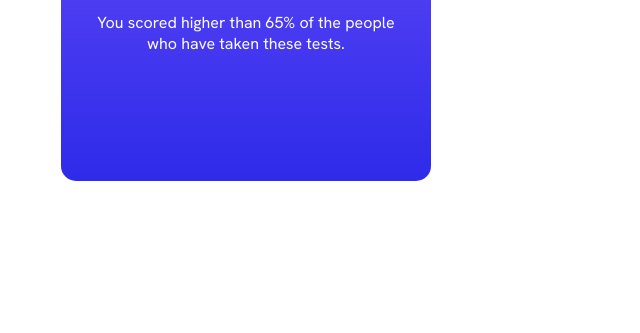
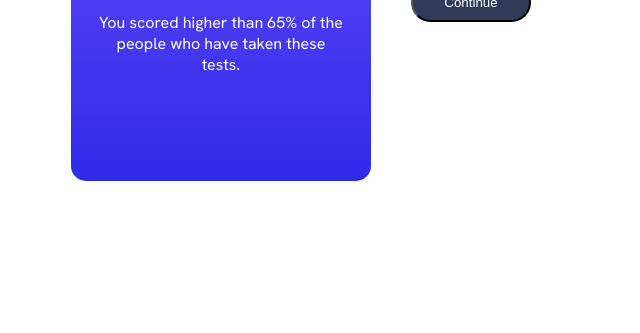
Before and after one commit to Trishachi/FrontEndMentor, a plain HTML site: page results-summary-component-main/index.html in a window 1280 px wide. Shown: the part 467-800 px from the top of the page, without its empty margins (319-959 px from the left). Drawn offline with Linux system fonts and the light colour scheme.

Commit message:
Update scorecard size

```diff
--- a/results-summary-component-main/styles.css
+++ b/results-summary-component-main/styles.css
@@ -21,9 +21,9 @@ body {
 #result-box {
     background-image:linear-gradient(to top, hsl(241, 81%, 54%), hsl(252, 100%, 67%));
     color: hsl(0, 0%, 100%);
-    padding: 25px 35px;
+    padding: 25px;
     border-radius: 15px;
-    max-width: 300px;
+    max-width: 250px;
 
 }
 
@@ -53,7 +53,8 @@ body {
 
 /* Styles for Summary Box */
 #summary-box {
-
+    max-width: 250px;
+    padding: 25px;
 }
 
 button {
```
